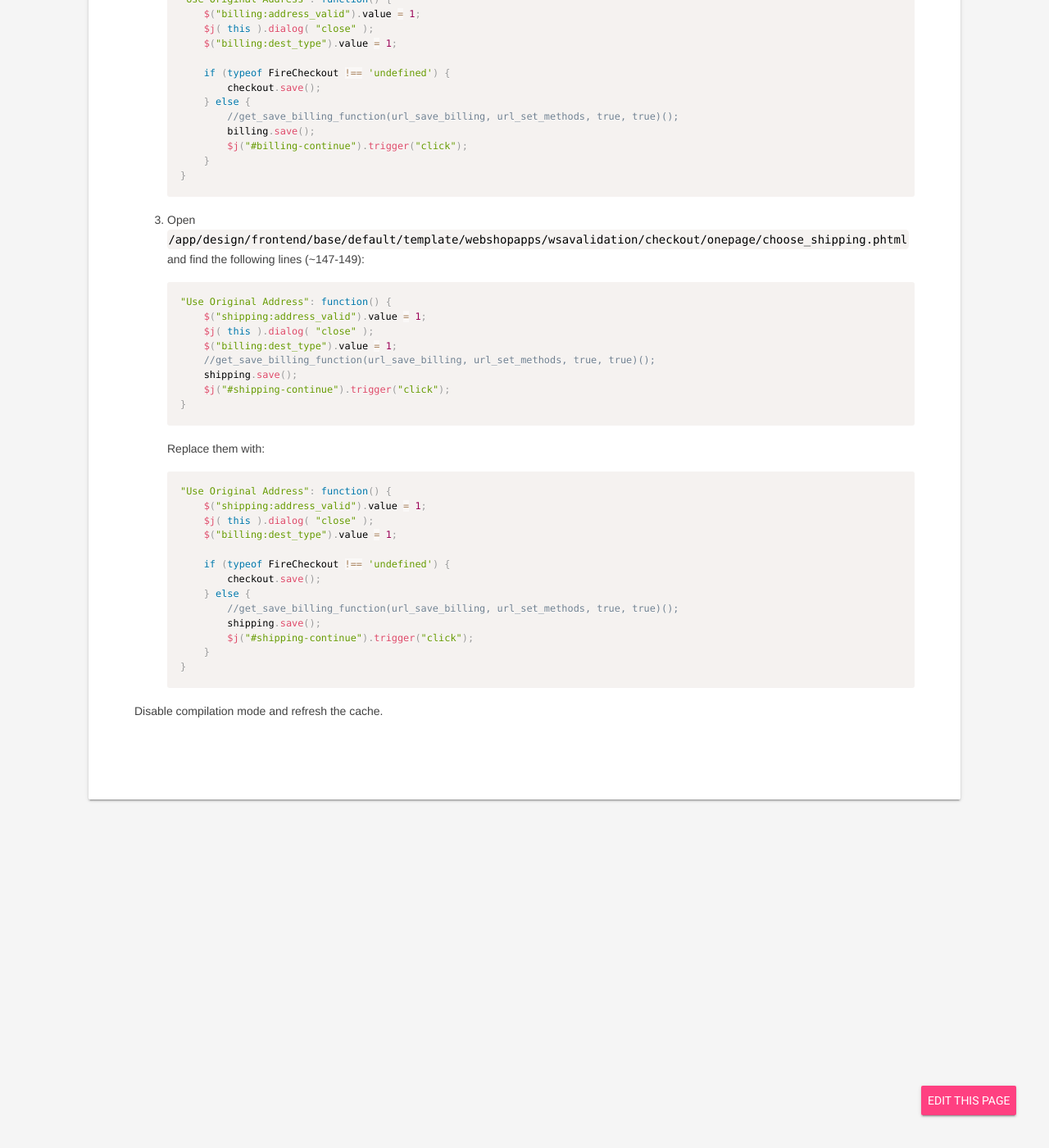
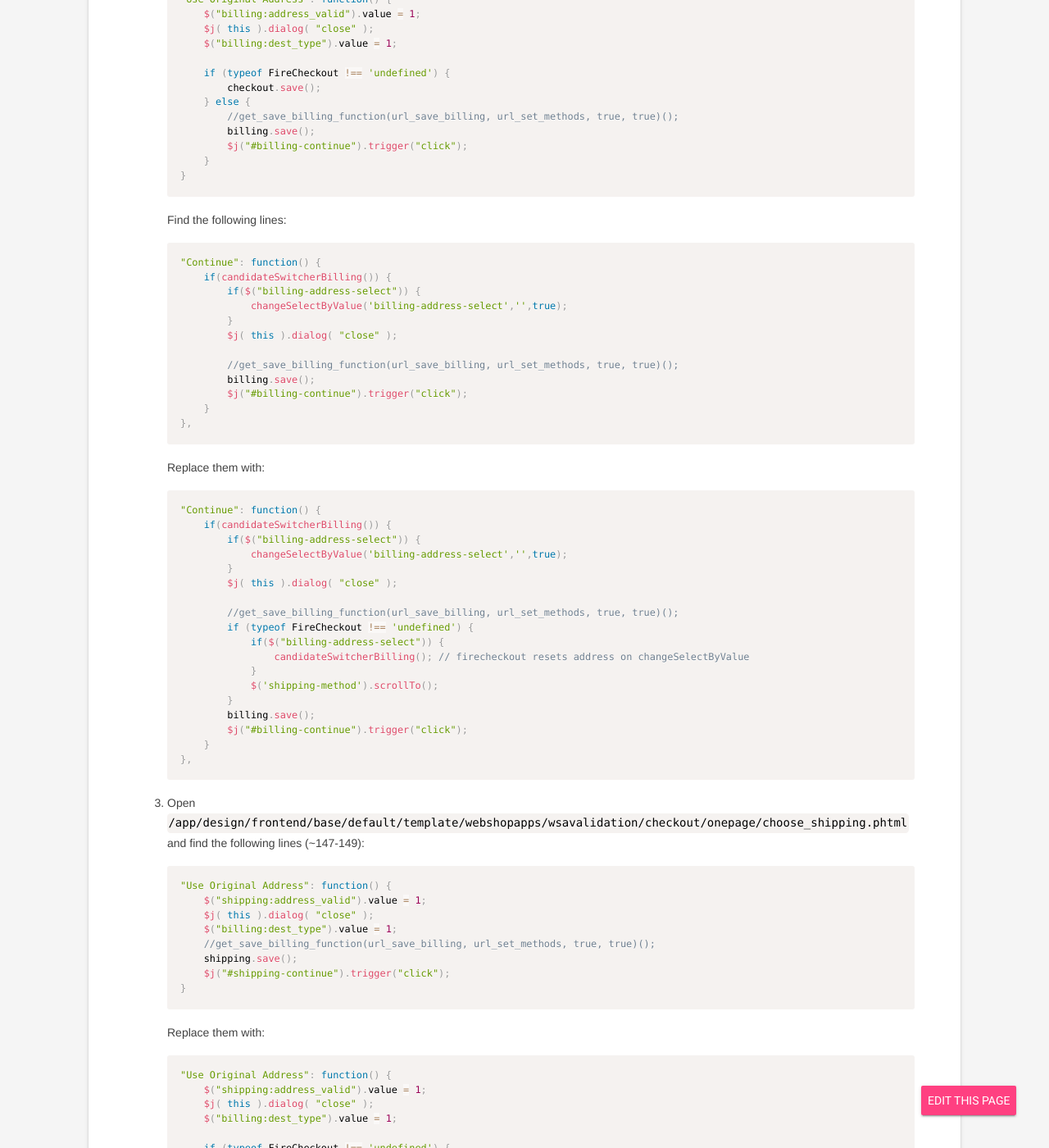
Before and after one commit to tmhub/tmhub.github.io, a Jekyll site: the page built from extensions/firecheckout/supported-modules/webshopapps-wsavalidation.md, in a window 1280 px wide and 1400 px high, scrolled down 1455 px. Shown: the whole window at 82% size. Built offline with Jekyll 4.4.1, drawn with Linux system fonts in a browser that asks for light colours.

Commit message:
Wsavalidation docs updated

````diff
--- a/extensions/firecheckout/supported-modules/webshopapps-wsavalidation.md
+++ b/extensions/firecheckout/supported-modules/webshopapps-wsavalidation.md
@@ -90,6 +90,47 @@ category: Firecheckout
         }
     }
     ```
+
+    Find the following lines:
+
+    ```javascript
+    "Continue": function() {
+        if(candidateSwitcherBilling()) {
+            if($("billing-address-select")) {
+                changeSelectByValue('billing-address-select','',true);
+            }
+            $j( this ).dialog( "close" );
+
+            //get_save_billing_function(url_save_billing, url_set_methods, true, true)();
+            billing.save();
+            $j("#billing-continue").trigger("click");
+        }
+    },
+    ```
+
+    Replace them with:
+
+    ```javascript
+    "Continue": function() {
+        if(candidateSwitcherBilling()) {
+            if($("billing-address-select")) {
+                changeSelectByValue('billing-address-select','',true);
+            }
+            $j( this ).dialog( "close" );
+
+            //get_save_billing_function(url_save_billing, url_set_methods, true, true)();
+            if (typeof FireCheckout !== 'undefined') {
+                if($("billing-address-select")) {
+                    candidateSwitcherBilling(); // firecheckout resets address on changeSelectByValue
+                }
+                $('shipping-method').scrollTo();
+            }
+            billing.save();
+            $j("#billing-continue").trigger("click");
+        }
+    },
+    ```
+
  3. Open `/app/design/frontend/base/default/template/webshopapps/wsavalidation/checkout/onepage/choose_shipping.phtml`
  and find the following lines (~147-149):
 
````
